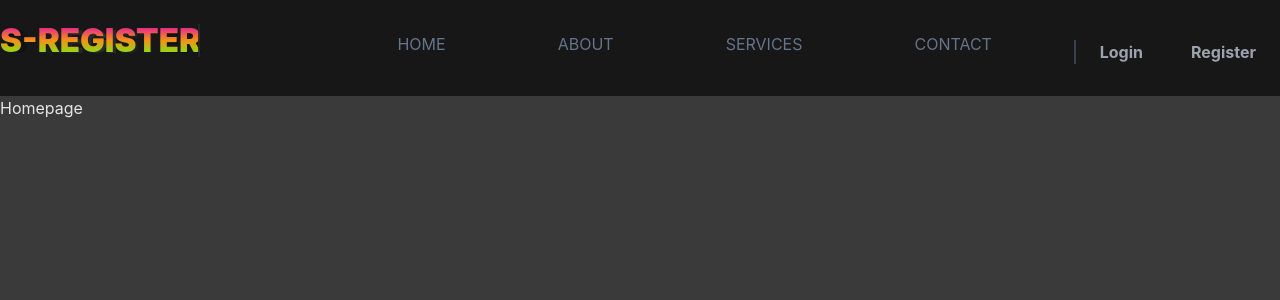
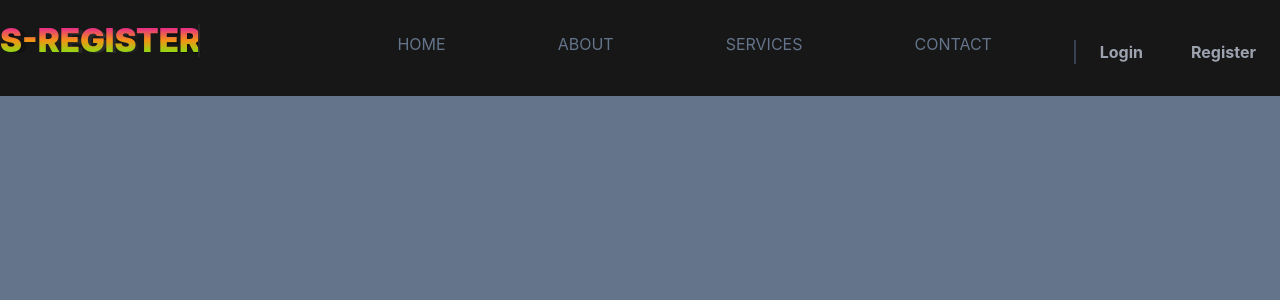
Before and after one commit to TexasCollegeBscCSIT/react-app-csit, a React (Vite) app: page / in a window 1280 px wide. Shown: the top 300 px of the page. Built offline with nearby package versions, Linux system fonts and the light colour scheme.

Commit message:
Fixed routes issues and maintained all routes from a single file

```diff
--- a/src/App.tsx
+++ b/src/App.tsx
@@ -1,17 +1,12 @@
-import { Route, Routes } from "react-router-dom";
+import { BrowserRouter } from "react-router-dom";
 import "./App.css";
-import Login from "./pages/Login";
-import Homepage from "./pages/Homepage";
-import GuestLayout from "./layouts/GuestLayout";
+import AppRoutes from "./routes/AppRoutes";
 
 function App() {
   return (
-    <GuestLayout>
-      <Routes>
-        <Route path="/" index={true} element={<Homepage></Homepage>}></Route>
-        <Route path="/login" element={<Login></Login>}></Route>
-      </Routes>
-    </GuestLayout>
+    <BrowserRouter>
+      <AppRoutes></AppRoutes>
+    </BrowserRouter>
   );
 }
 
--- a/src/layouts/GuestLayout.tsx
+++ b/src/layouts/GuestLayout.tsx
@@ -7,9 +7,7 @@ export default function GuestLayout({ children }) {
     <div className="max-h-screen max-w-screen overflow-hidden">
       <Header></Header>
       <div className="bg-black/75 h-screen w-screen">
-      <div className="container mx-auto">
-        {children}
-      </div>
+        <div className="container mx-auto">{children}</div>
       </div>
     </div>
   );
--- a/src/main.tsx
+++ b/src/main.tsx
@@ -1,29 +1,38 @@
 import React from "react";
-import ReactDOM from "react-dom/client";
+import * as ReactDOMClient from "react-dom/client";
 import App from "./App.tsx";
 import "./index.css";
 import { RouterProvider, createBrowserRouter } from "react-router-dom";
 import Login from "./pages/Login.tsx";
 import Error from "./pages/error/Error.tsx";
 
-const routes = createBrowserRouter([
-  {
-    path: "/",
-    element: <App></App>,
-    errorElement: <Error></Error>,
-  },
-  {
-    path: "/login",
-    element: <Login></Login>,
-  },
-  {
-    path: "/register",
-    element: <>Register Content</>,
-  },
-]);
+const rootElement = document.getElementById("root")!;
+const root = ReactDOMClient.createRoot(rootElement);
 
-ReactDOM.createRoot(document.getElementById("root")!).render(
+root.render(
   <React.StrictMode>
-    <RouterProvider router={routes}></RouterProvider>
+    <App />
   </React.StrictMode>
 );
+
+// const routes = createBrowserRouter([
+//   {
+//     path: "/",
+//     element: <App></App>,
+//     errorElement: <Error></Error>,
+//   },
+//   {
+//     path: "/login",
+//     element: <Login></Login>,
+//   },
+//   {
+//     path: "/register",
+//     element: <>Register Content</>,
+//   },
+// ]);
+
+// ReactDOM.createRoot(document.getElementById("root")!).render(
+//   <React.StrictMode>
+//     <RouterProvider router={routes}></RouterProvider>
+//   </React.StrictMode>
+// );
--- a/src/pages/Homepage.tsx
+++ b/src/pages/Homepage.tsx
@@ -1,5 +1,11 @@
 import GuestLayout from "../layouts/GuestLayout";
 
 export default function Homepage() {
-  return <div>Homepage</div>;
+  return (
+    <div className="bg-slate-500 w-full h-screen">
+      <div className="grid grid-flow-col grid-cols-2">
+        <div></div>
+      </div>
+    </div>
+  );
 }
--- a/src/pages/Login.tsx
+++ b/src/pages/Login.tsx
@@ -1,6 +1,4 @@
 import React from "react";
-import TextPasswordInput from "../components/input/TextPasswordInput";
-import GuestLayout from "../layouts/GuestLayout";
 import { useForm, SubmitHandler } from "react-hook-form";
 import { Link } from "react-router-dom";
 
@@ -22,7 +20,6 @@ export default function Login() {
   };
 
   return (
-    <GuestLayout>
     <div className=" h-screen container mx-auto ">
       <div className="mx-6 grid h-full">
         <div className="w-2/6 bg-black/80 text-black rounded-md border-gray-900 p-8 border mx-auto mt-32 h-fit">
@@ -33,9 +30,7 @@ export default function Login() {
             </div>
             <form method="post" onSubmit={handleSubmit(onSubmit)}>
               <div className="my-6">
-                  <label className="flex w-full text-sm">
-                    Email / Username
-                  </label>
+                <label className="flex w-full text-sm">Email / Username</label>
                 <input
                   type="email"
                   {...register("email", {
@@ -82,6 +77,5 @@ export default function Login() {
         </div>
       </div>
     </div>
-    </GuestLayout>
   );
 }
--- a/src/routes/AppRoutes.tsx
+++ b/src/routes/AppRoutes.tsx
@@ -1,13 +1,16 @@
 import React from "react";
 import { Route, Routes } from "react-router-dom";
-import App from "../App";
 import Login from "../pages/Login";
+import Homepage from "../pages/Homepage";
+import GuestLayout from "../layouts/GuestLayout";
 
 export default function AppRoutes() {
   return (
-    <Routes>
-      <Route path="/" index={true} element={<App></App>}></Route>
-      <Route path="/login" element={<Login></Login>}></Route>
-    </Routes>
+    <GuestLayout>
+      <Routes>
+        <Route path="/" index={true} element={<Homepage></Homepage>}></Route>
+        <Route path="/login" element={<Login></Login>}></Route>
+      </Routes>
+    </GuestLayout>
   );
 }
```
Lines whose indentation alone changed are shown as unchanged.
